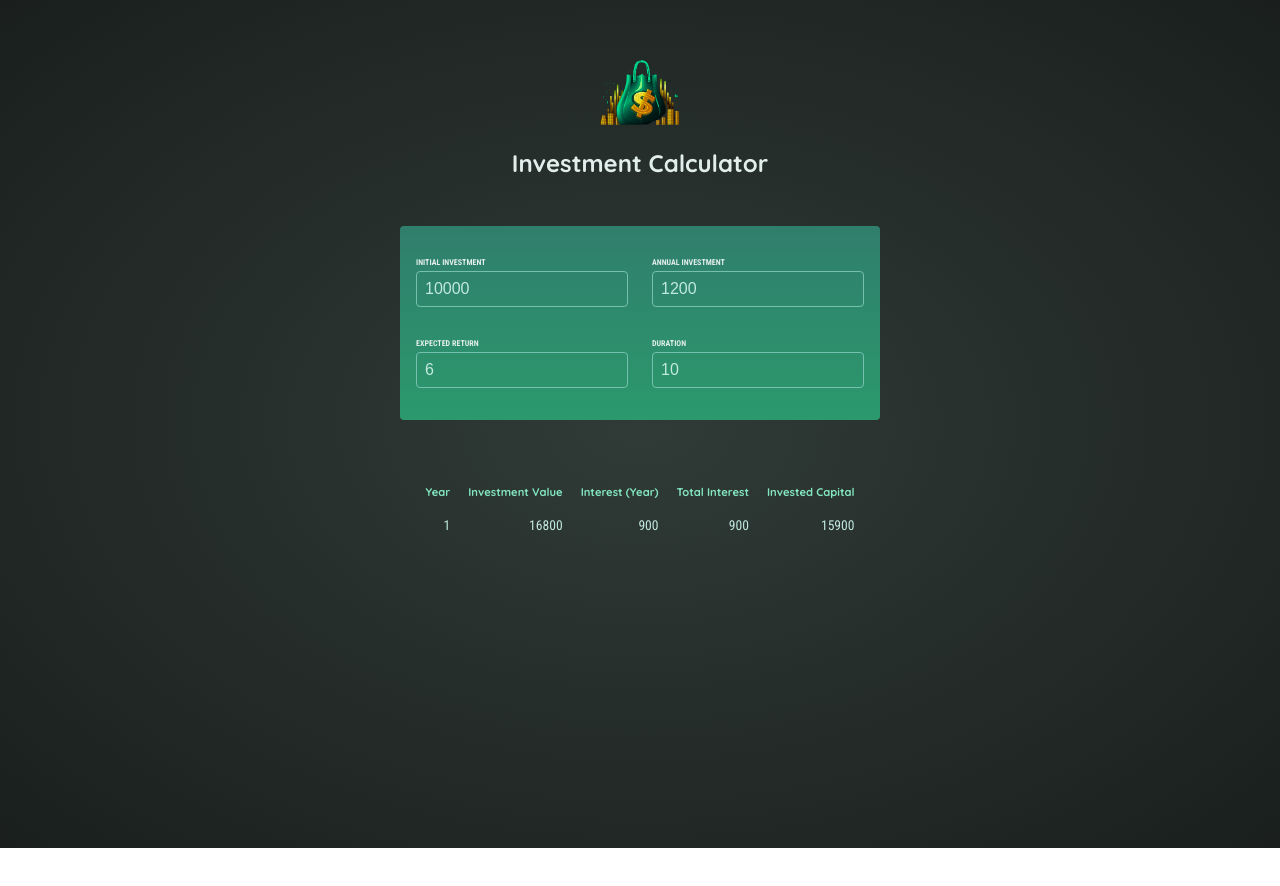
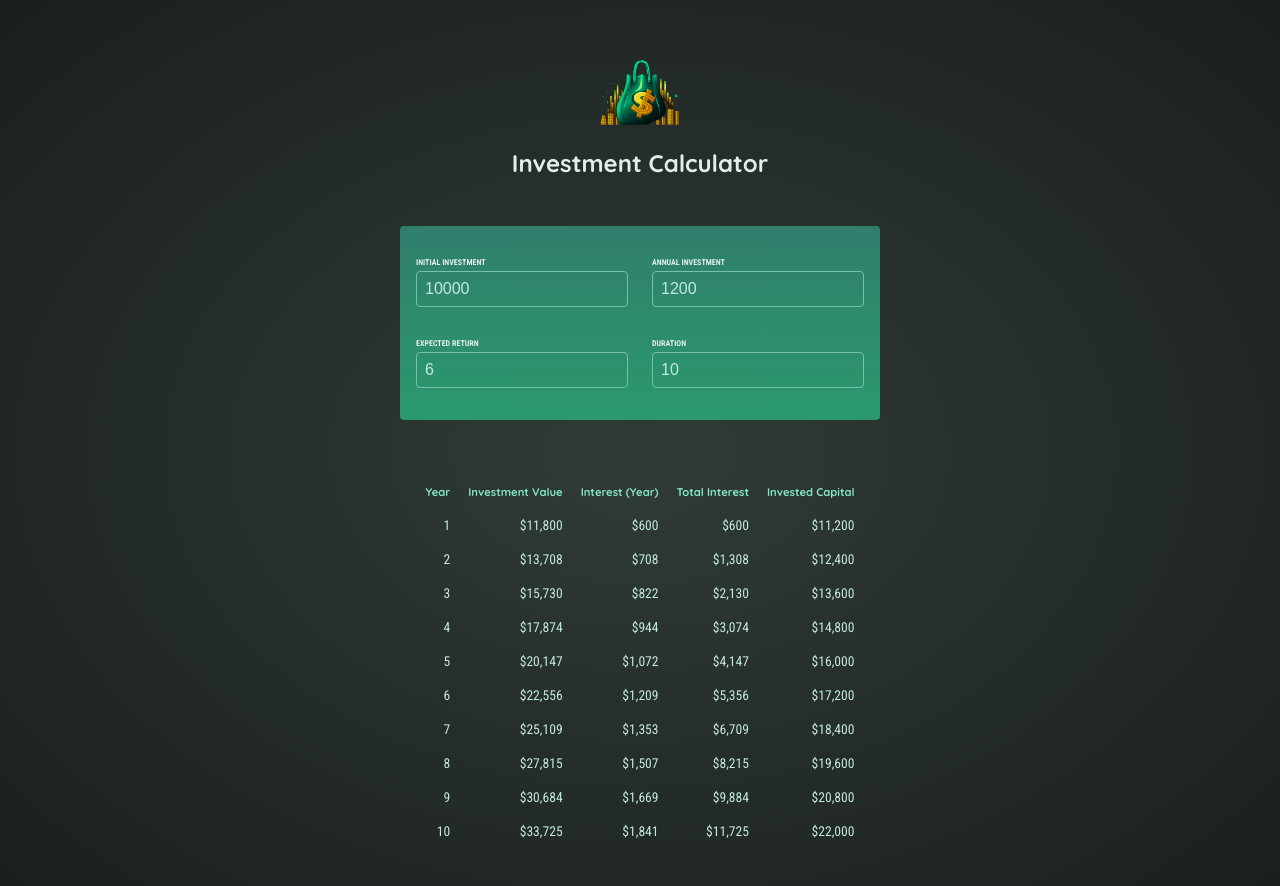
Before and after one commit to Txaverria/React-Investment-App, a React (Vite) app: page / in a window 1280 px wide. Shown: the top 886 px of the page. Before the commit the page ends 848 px from the top, so only its background shows below. Built offline with nearby package versions, Linux system fonts and the light colour scheme.

Commit message:
Create system for outputting info in ResultsTable

```diff
--- a/src/components/ResultsTable.jsx
+++ b/src/components/ResultsTable.jsx
@@ -1,4 +1,11 @@
-export default function ResultsTable() {
+import { calculateInvestmentResults, formatter } from "../util/investment.js";
+
+export default function ResultsTable({ data }) {
+  const results = calculateInvestmentResults(data);
+
+  const initialInvestment =
+    results[0].valueEndOfYear - results[0].interest - results[0].annualInvestment;
+
   return (
     <table id="result">
       <thead>
@@ -11,13 +18,24 @@ export default function ResultsTable() {
         </tr>
       </thead>
       <tbody>
-        <tr>
-          <td>1</td>
-          <td>16800</td>
-          <td>900</td>
-          <td>900</td>
-          <td>15900</td>
-        </tr>
+        {results.map((yearlyData) => {
+          const totalInterest =
+            yearlyData.valueEndOfYear -
+            yearlyData.annualInvestment * yearlyData.year -
+            initialInvestment;
+
+          const totalAmountInvested = yearlyData.valueEndOfYear - totalInterest;
+
+          return (
+            <tr key={yearlyData.year}>
+              <td>{yearlyData.year}</td>
+              <td>{formatter.format(yearlyData.valueEndOfYear)}</td>
+              <td>{formatter.format(yearlyData.interest)}</td>
+              <td>{formatter.format(totalInterest)}</td>
+              <td>{formatter.format(totalAmountInvested)}</td>
+            </tr>
+          );
+        })}
       </tbody>
     </table>
   );
```
